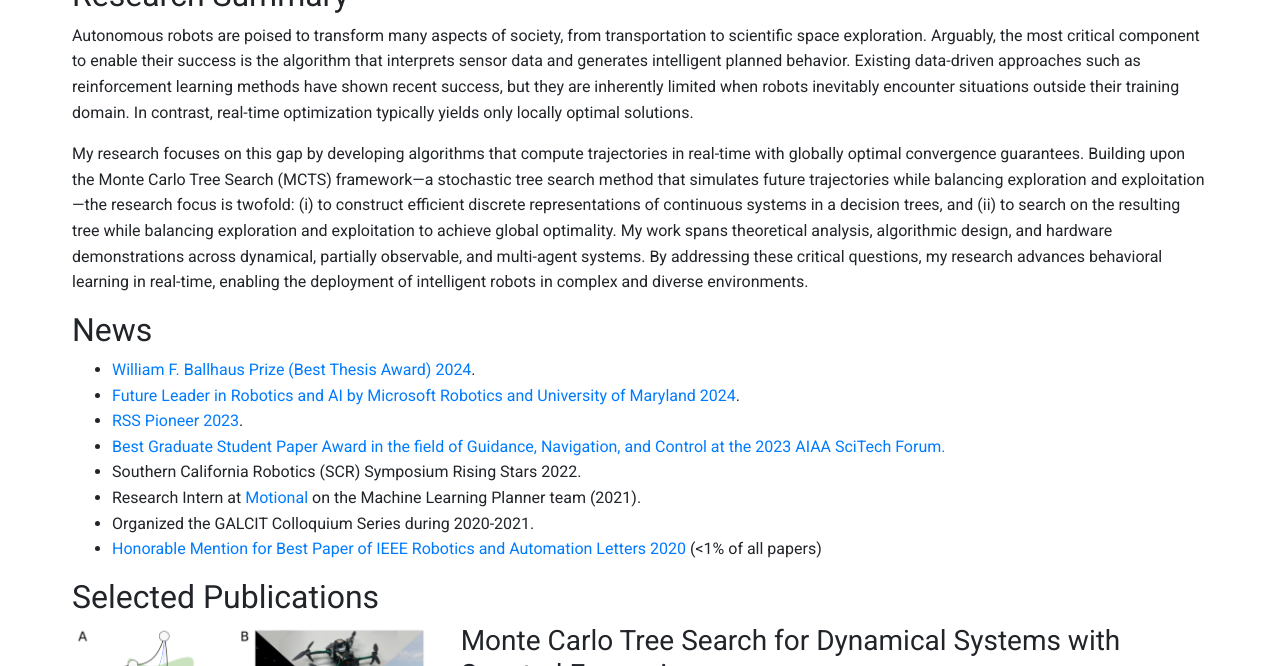
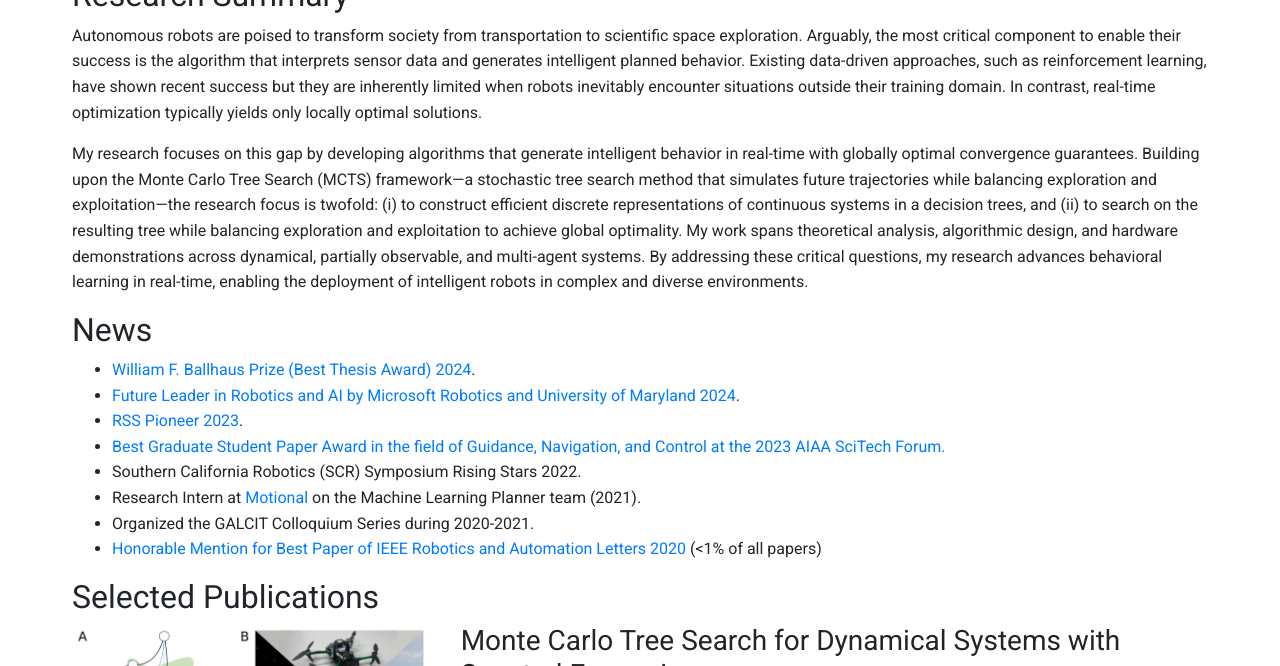
Before and after one commit to bpriviere/bpriviere.github.io, a Jekyll site: the page built from index.md, in a window 1280 px wide and 900 px high, scrolled down 313 px, cut to the strip 234-900 px from the top of the window. Built offline with Jekyll 4.4.1, drawn with Linux system fonts in a browser that asks for light colours.

Commit message:
better research statement

```diff
--- a/_layouts/home.html
+++ b/_layouts/home.html
@@ -155,13 +155,13 @@
             <section id="research">
                 <h2>Research Summary</h2>
                 <p>
-                    Autonomous robots are poised to transform many aspects of society, from transportation to scientific space exploration.
+                    Autonomous robots are poised to transform society from transportation to scientific space exploration.
                     Arguably, the most critical component to enable their success is the algorithm that interprets sensor data and generates intelligent planned behavior.
-                    Existing data-driven approaches such as reinforcement learning methods have shown recent success, but they are inherently limited when robots inevitably encounter situations outside their training domain.
+                    Existing data-driven approaches, such as reinforcement learning, have shown recent success but they are inherently limited when robots inevitably encounter situations outside their training domain.
                     In contrast, real-time optimization typically yields only locally optimal solutions.
                 </p>
                 <p>
-                    My research focuses on this gap by developing algorithms that compute trajectories in real-time with  globally optimal convergence guarantees.
+                    My research focuses on this gap by developing algorithms that generate intelligent behavior in real-time with globally optimal convergence guarantees.
                     Building upon the Monte Carlo Tree Search (MCTS) framework—a stochastic tree search method that simulates future trajectories while balancing exploration and exploitation—the research focus is twofold: (i) to construct efficient discrete representations of continuous systems in a decision trees, and (ii) to search on the resulting tree while balancing exploration and exploitation to achieve global optimality.
                     My work spans theoretical analysis, algorithmic design, and hardware demonstrations across dynamical, partially observable, and multi-agent systems.
                     By addressing these critical questions, my research advances behavioral learning in real-time, enabling the deployment of intelligent robots in complex and diverse environments.
```
